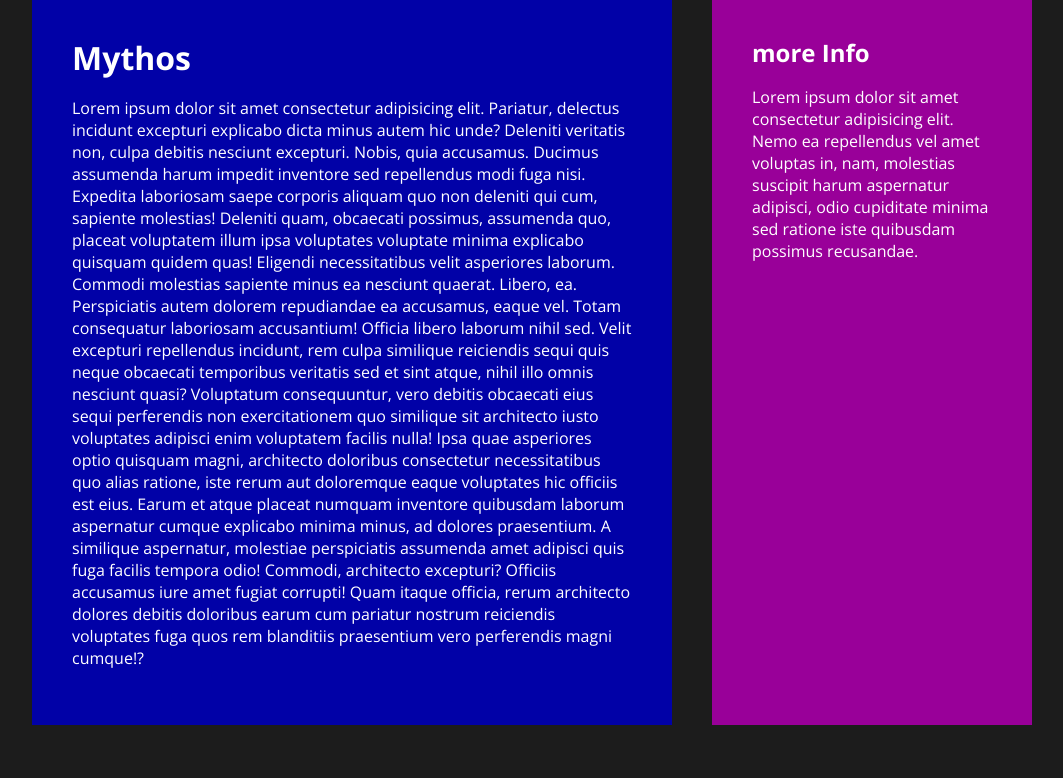
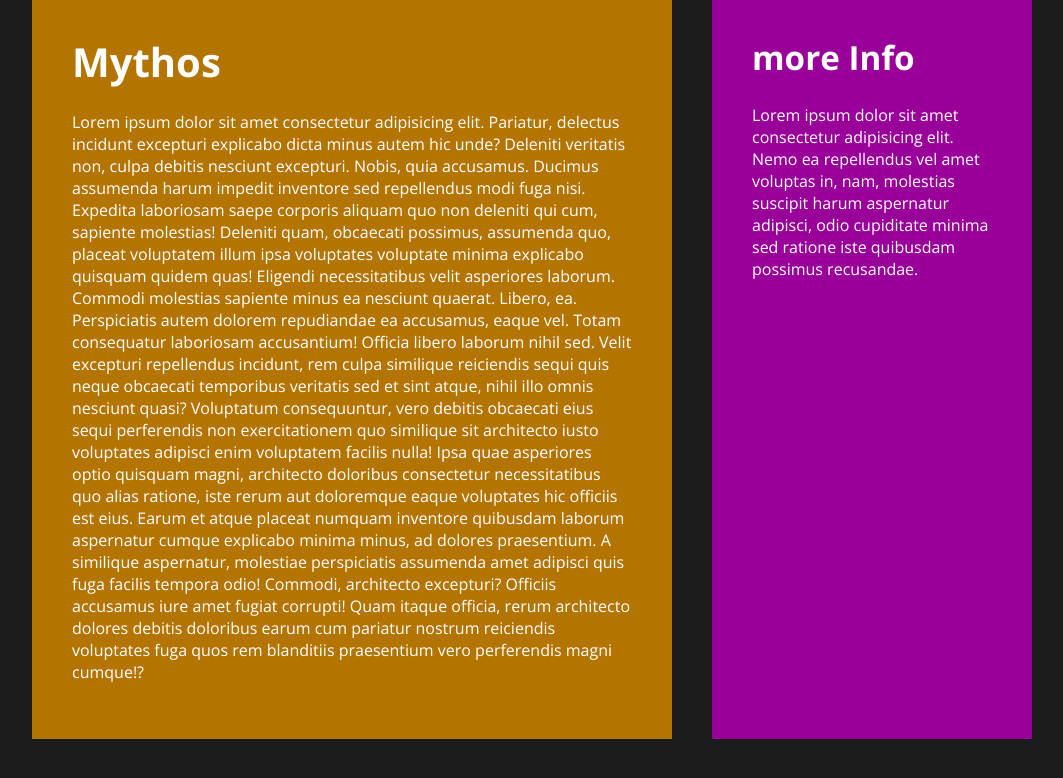
Before and after one commit to X-Design/website11, a website: page src/index.html in a window 1280 px wide. Shown: the whole page, without its empty margins (108-1171 px from the left). Drawn offline with nearby package versions, Linux system fonts and the light colour scheme; files that its build step writes are made by us from their sources.

Commit message:
website11-04052022

```diff
--- a/src/sass/globals/_typography.scss
+++ b/src/sass/globals/_typography.scss
@@ -1,13 +1,28 @@
-h1,h2,h3{
-	font-weight: 700;
-	line-height: 1.1;
-	margin-top: 0;
+@use '../globals/util/'as u;
+
+h1,
+h2,
+h3 {
+  font-weight: 700;
+  line-height: 1.1;
+  margin-top: 0;
 }
 
-p{
-	margin-top: 0;
+h1 {
+  font-size: clamp(1.75rem, 1rem + 2vw, 2.5rem);
 }
 
-a, a:visited, a:active{
-	text-decoration: none;
+h2 {
+  font-size: clamp(1.375rem, 0.875rem + 1.5vw, 2.25rem);
 }
+
+p {
+  margin-top: 0;
+  font-size: 1rem;
+}
+
+a,
+a:visited,
+a:active {
+  text-decoration: none;
+}
--- a/src/sass/globals/layout/_grid.scss
+++ b/src/sass/globals/layout/_grid.scss
@@ -1,4 +1,4 @@
-@use '../util'as a;
+@use '../util'as u;
 
 
 .grid {
@@ -12,7 +12,7 @@
 
 
 
-  @include a.breakpoint(large) {
+  @include u.breakpoint(large) {
     grid-template-columns: 2fr 1fr;
     grid-template-rows: auto;
   }
@@ -24,14 +24,27 @@
 
   &__main {
     background-color: hsl(240, 99%, 33%);
+
+    @include u.breakpoint(medium) {
+      background-color: hsl(120, 100%, 16%);
+    }
+
+    @include u.breakpoint(large) {
+      background-color: hsl(39, 100%, 35%);
+    }
+
   }
 
   &__sidebar {
     background-color: hsl(300, 100%, 30%);
 
 
-    @include a.breakpoint-down(medium) {
+    @include u.breakpoint-down(medium) {
       text-align: center;
+    }
+
+    @include u.breakpoint-down(small) {
+      text-align: right;
     }
   }
 }
```
